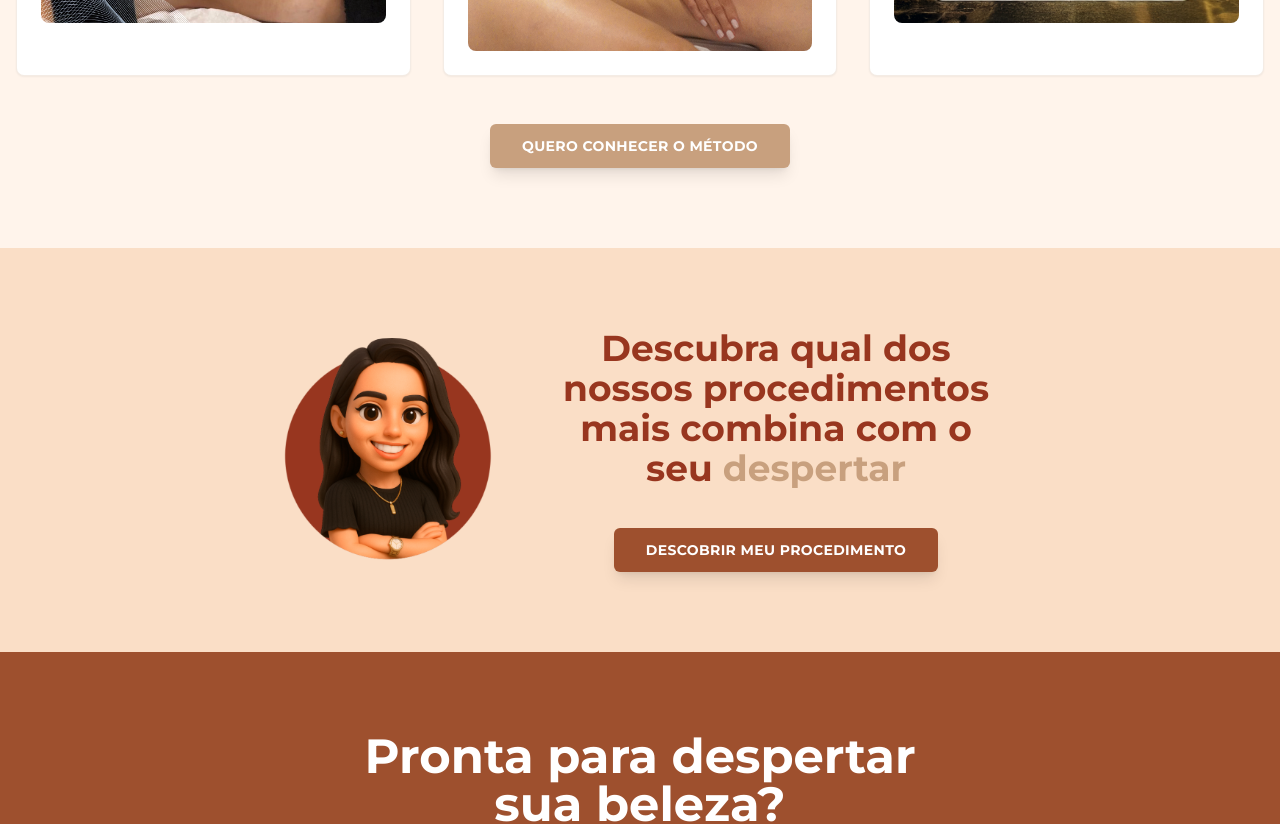
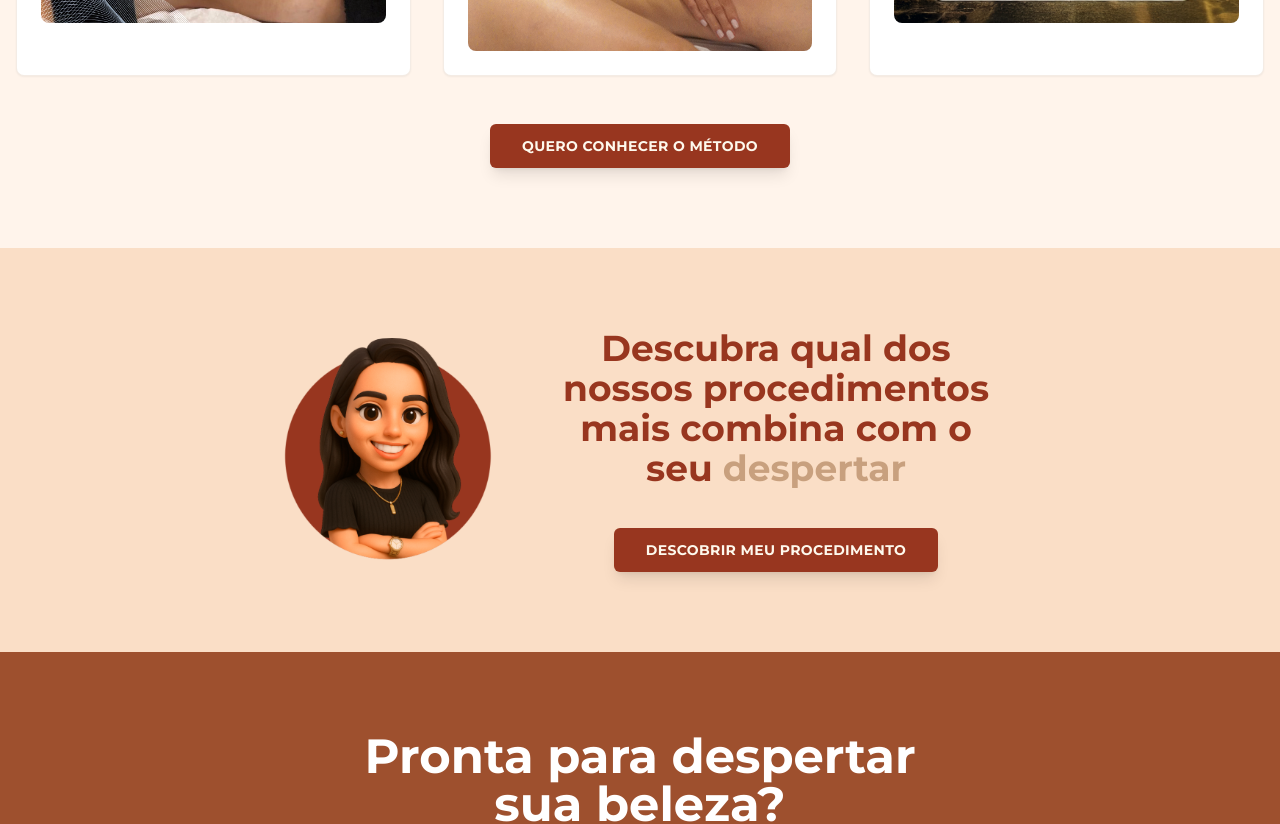
Before and after one commit to SVGLab/corpo-desperta-campinas, a React (Vite) app: page / in a window 1280 px wide. Shown: the part 2360-3184 px from the top of the page. Built offline with nearby package versions, Linux system fonts and the light colour scheme.

Commit message:
Ajuste de botões
Ajusta o fundo e a fonte de todos os botões para #98361F e #FEF9ED, respectivamente.

```diff
--- a/src/components/ui/button.tsx
+++ b/src/components/ui/button.tsx
@@ -9,17 +9,17 @@ const buttonVariants = cva(
   {
     variants: {
       variant: {
-        default: "bg-primary text-primary-foreground hover:bg-primary/90 shadow-md hover:shadow-lg",
+        default: "bg-[#98361F] text-[#FEF9ED] hover:bg-[#98361F]/90 shadow-md hover:shadow-lg",
         destructive:
-          "bg-destructive text-destructive-foreground hover:bg-destructive/90 shadow-md hover:shadow-lg",
+          "bg-[#98361F] text-[#FEF9ED] hover:bg-[#98361F]/90 shadow-md hover:shadow-lg",
         outline:
-          "border-2 border-primary bg-transparent text-primary hover:bg-primary hover:text-primary-foreground shadow-md hover:shadow-lg",
+          "border-2 border-[#98361F] bg-[#98361F] text-[#FEF9ED] hover:bg-[#98361F]/90 shadow-md hover:shadow-lg",
         secondary:
-          "bg-secondary text-secondary-foreground hover:bg-secondary/90 shadow-md hover:shadow-lg",
-        ghost: "hover:bg-accent hover:text-accent-foreground",
-        link: "text-primary underline-offset-4 hover:underline",
-        cta: "bg-primary text-primary-foreground hover:bg-primary/90 shadow-lg hover:shadow-xl transform hover:scale-105",
-        ctaSecondary: "bg-secondary text-secondary-foreground hover:bg-secondary/90 shadow-lg hover:shadow-xl transform hover:scale-105",
+          "bg-[#98361F] text-[#FEF9ED] hover:bg-[#98361F]/90 shadow-md hover:shadow-lg",
+        ghost: "bg-[#98361F] text-[#FEF9ED] hover:bg-[#98361F]/90",
+        link: "bg-[#98361F] text-[#FEF9ED] underline-offset-4 hover:underline",
+        cta: "bg-[#98361F] text-[#FEF9ED] hover:bg-[#98361F]/90 shadow-lg hover:shadow-xl transform hover:scale-105",
+        ctaSecondary: "bg-[#98361F] text-[#FEF9ED] hover:bg-[#98361F]/90 shadow-lg hover:shadow-xl transform hover:scale-105",
       },
       size: {
         default: "h-10 px-4 py-2",
```
